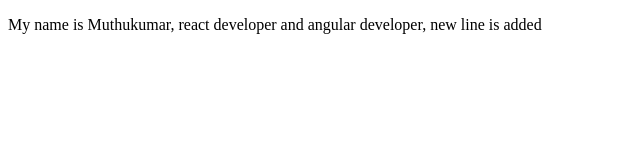
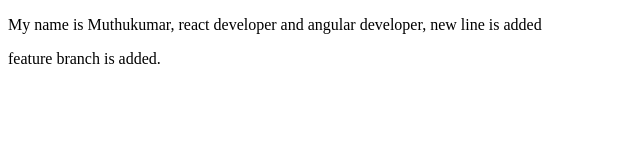
Before and after one commit to rammuthukumar1512/gitpr, a plain HTML site: page index.html in a window 1280 px wide. Shown: the whole page, without its empty margins (0-640 px from the left). Drawn offline with Linux system fonts and the light colour scheme.

Commit message:
third commit

```diff
--- a/index.html
+++ b/index.html
@@ -7,5 +7,6 @@
 </head>
 <body>
     <p>My name is Muthukumar, react developer and angular developer, new line is added</p>
+    <p>feature branch is added.</p>
 </body>
 </html>
```
